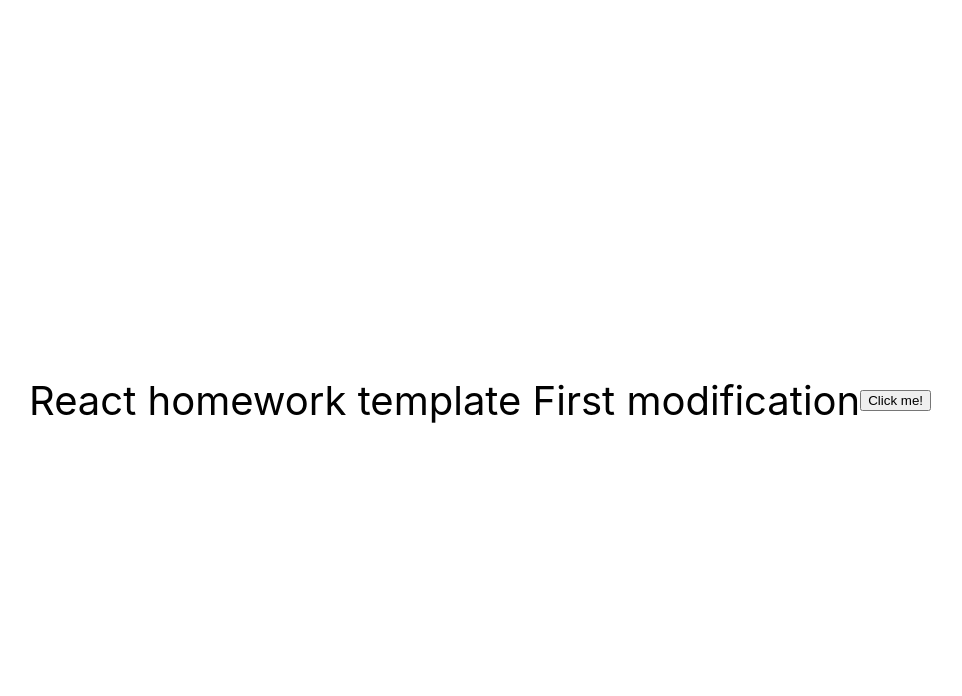
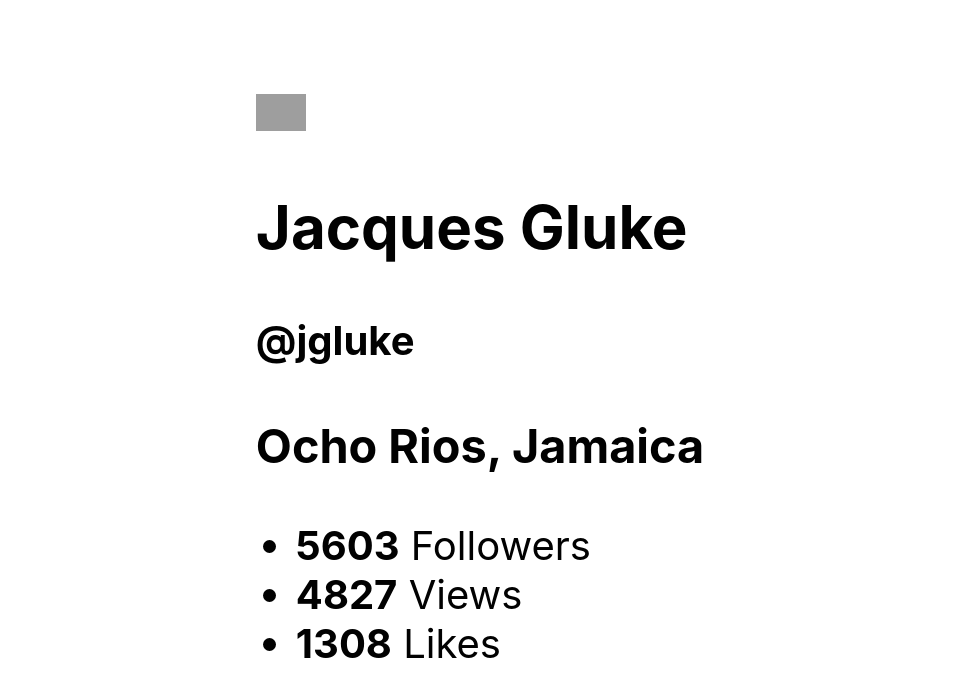
Before and after one commit to BobliHH/goit-react-hw-01-components, a React (Create React App) app: page / in a window 1280 px wide. Shown: the top 696 px of the page, without its empty margins (160-1122 px from the left). Built offline with nearby package versions, Linux system fonts and the light colour scheme; grey boxes are pictures that could not be loaded.

Commit message:
created userProfile

```diff
--- a/src/components/App.jsx
+++ b/src/components/App.jsx
@@ -1,3 +1,6 @@
+import { Profile } from "./Profile/Profile";
+import userData from "./Profile/user.json";
+
 export const App = () => {
   return (
     <div
@@ -10,8 +13,7 @@
         color: '#010101',
       }}
     >
-      React homework template First modification
-      <button onClick={event => console.log(event)}>Click me!</button>
+      <Profile {...userData} />
     </div>
   );
 };
--- a/src/components/Friends/FriendList.jsx
+++ b/src/components/Friends/FriendList.jsx
@@ -1,5 +1,5 @@
-import PropTypes from 'prop-types';
+// import PropTypes from 'prop-types';
 
-import friends from './friends.json';
+// import friends from './friends.json';
 
-<FriendList friends={friends} />;
+/* <FriendList friends={friends} />; */
--- a/src/components/Profile/Profile.jsx
+++ b/src/components/Profile/Profile.jsx
@@ -1,11 +1,37 @@
+import React from 'react';
 import PropTypes from 'prop-types';
-import user from './user.json';
+// import user from './user.json';
 
-export { Profile };
-<Profile
-  username={user.username}
-  tag={user.tag}
-  location={user.location}
-  avatar={user.avatar}
-  stats={user.stats}
-/>;
+export const Profile = props => {
+  return (
+    <div>
+      <img alt="props.name" src={props.avatar} width={'50'} />
+      <h2>{props.username}</h2>
+      <h4>{'@' + props.tag}</h4>
+      <h3>{props.location}</h3>
+      <ul>
+        <li>
+          <strong>{props.stats['followers']}</strong> Followers
+        </li>
+        <li>
+          <strong>{props.stats['views']}</strong> Views
+        </li>
+        <li>
+          <strong>{props.stats['likes']}</strong> Likes
+        </li>
+      </ul>
+    </div>
+  );
+}
+
+Profile.propTypes = {
+  avatar: PropTypes.string.isRequired,
+  username: PropTypes.string.isRequired,
+  tag: PropTypes.string.isRequired,
+  location: PropTypes.string.isRequired,
+  stats: PropTypes.shape({
+    followers: PropTypes.number.isRequired,
+    views: PropTypes.number.isRequired,
+    likes: PropTypes.number.isRequired,
+  }).isRequired,
+};
```
